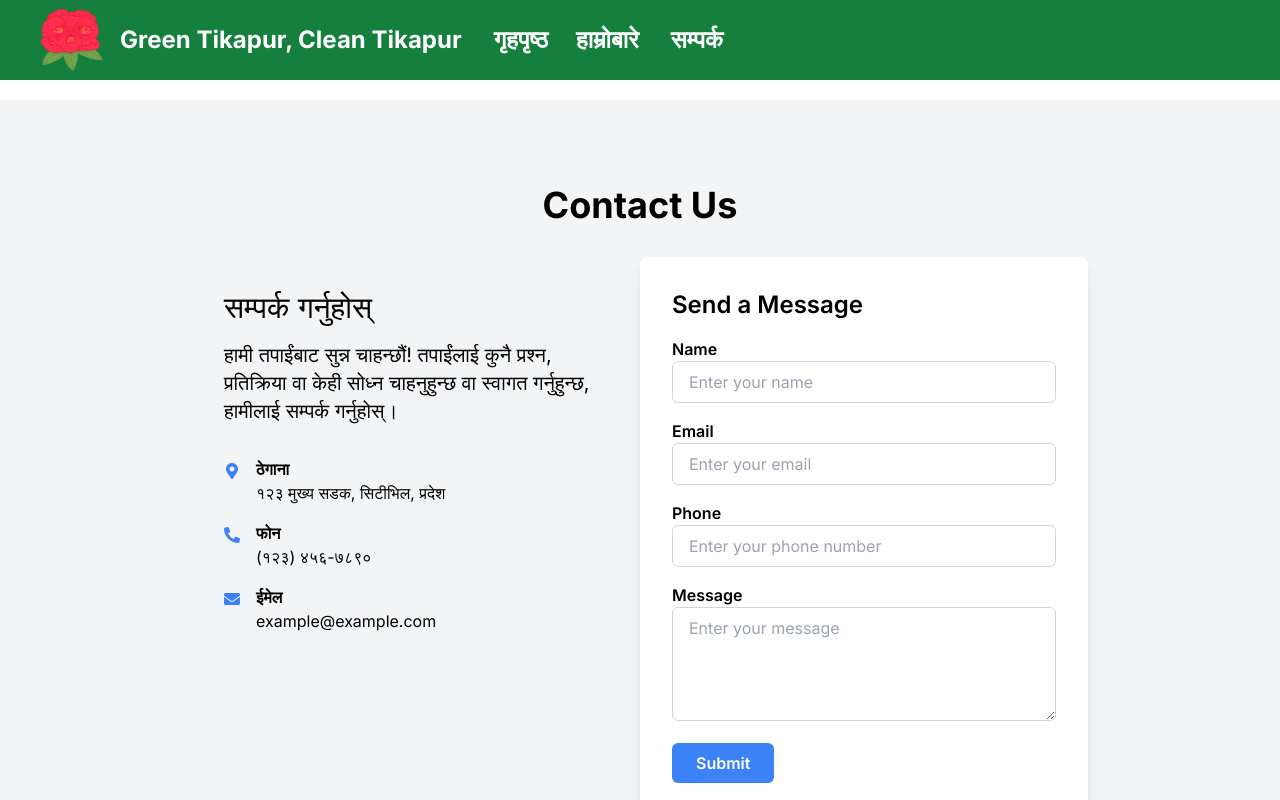
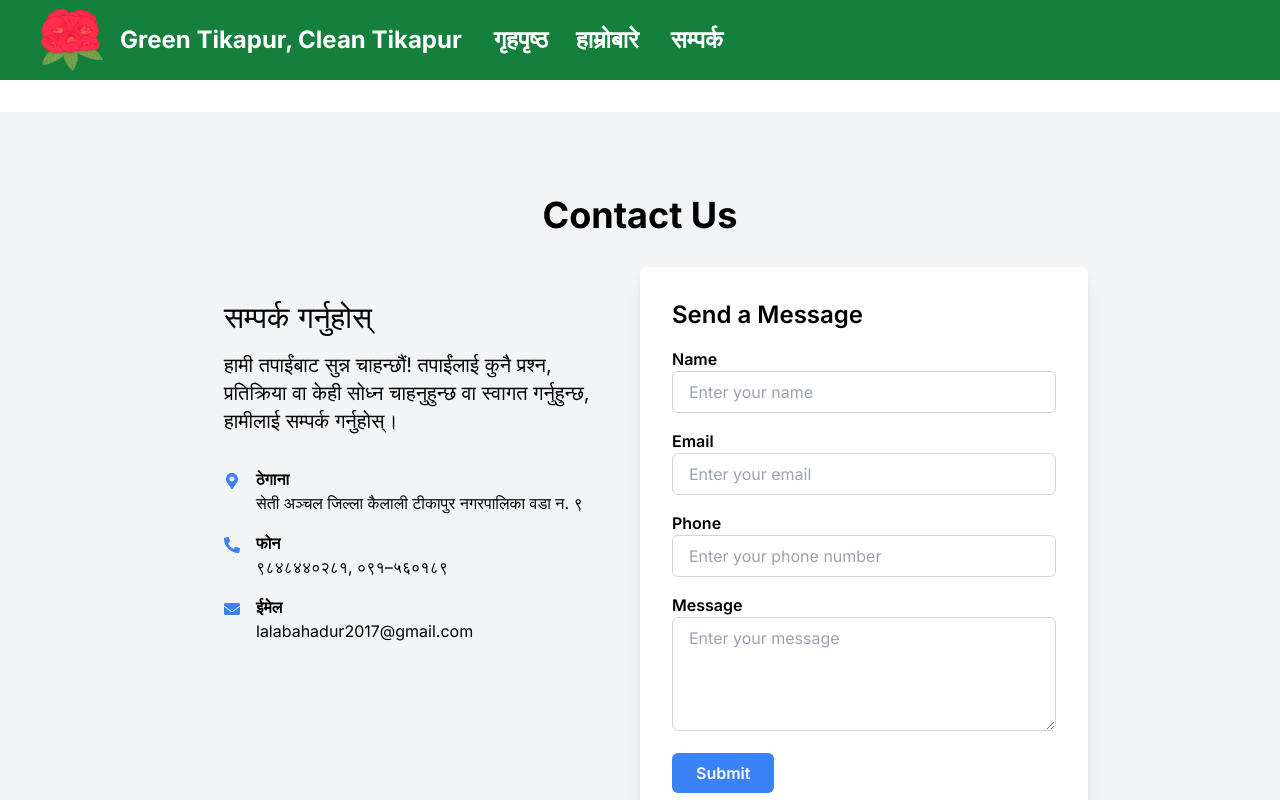
Before and after one commit to manutdmohit/green-tikapur, a Next.js app: page /contact-us in a window 1280 px wide. Shown: the top 800 px of the page. Built offline with nearby package versions, Linux system fonts and the light colour scheme.

Commit message:
Update margin

```diff
--- a/app/contact-us/page.tsx
+++ b/app/contact-us/page.tsx
@@ -11,11 +11,11 @@ const ContactUs = () => {
   };
 
   return (
-    <div className="flex flex-col items-center justify-center min-h-screen bg-gray-100 mt-5">
-      <h1 className="text-4xl font-bold mb-8">Contact Us</h1>
+    <div className="flex flex-col items-center justify-center min-h-screen bg-gray-100 mt-8">
+      <h1 className="text-4xl font-bold mt-4 mb-8">Contact Us</h1>
       <div className="flex flex-col md:flex-row justify-center  max-w-4xl mx-auto">
         <div className="md:w-1/2 p-8">
-          <h2 className="text-3xl  mb-4 ">सम्पर्क गर्नुहोस्</h2>
+          <h2 className="text-3xl mb-4 ">सम्पर्क गर्नुहोस्</h2>
           <p className="mb-8 text-xl">
             हामी तपाईंबाट सुन्न चाहन्छौं! तपाईंलाई कुनै प्रश्न, प्रतिक्रिया वा
             केही सोध्न चाहनुहुन्छ वा स्वागत गर्नुहुन्छ, हामीलाई सम्पर्क
@@ -26,26 +26,26 @@ const ContactUs = () => {
               <FaMapMarkerAlt className="text-blue-500 mr-4 mb-5" />
               <div>
                 <h3 className="font-semibold">ठेगाना</h3>
-                <p>१२३ मुख्य सडक, सिटीभिल, प्रदेश</p>
+                <p>सेती अञ्चल जिल्ला कैलाली टीकापुर नगरपालिका वडा न. ९</p>
               </div>
             </div>
             <div className="flex items-center">
               <FaPhoneAlt className="text-blue-500 mr-4 mb-5" />
               <div>
                 <h3 className="font-semibold">फोन</h3>
-                <p>(१२३) ४५६-७८९०</p>
+                <p>९८४८४४०२८१, ०९१–५६०१८९</p>
               </div>
             </div>
             <div className="flex items-center">
               <FaEnvelope className="text-blue-500 mr-4 mb-5" />
               <div>
                 <h3 className="font-semibold">ईमेल</h3>
-                <p>example@example.com</p>
+                <p>lalabahadur2017@gmail.com</p>
               </div>
             </div>
           </div>
         </div>
-        <div className="md:w-1/2 p-8 bg-white rounded-lg shadow-lg">
+        <div className="md:w-1/2 p-8 bg-white rounded-lg shadow-lg md:mb-5">
           <h2 className="text-2xl font-semibold mb-4">Send a Message</h2>
           <form onSubmit={handleSubmit}>
             <div className="mb-4">
```
